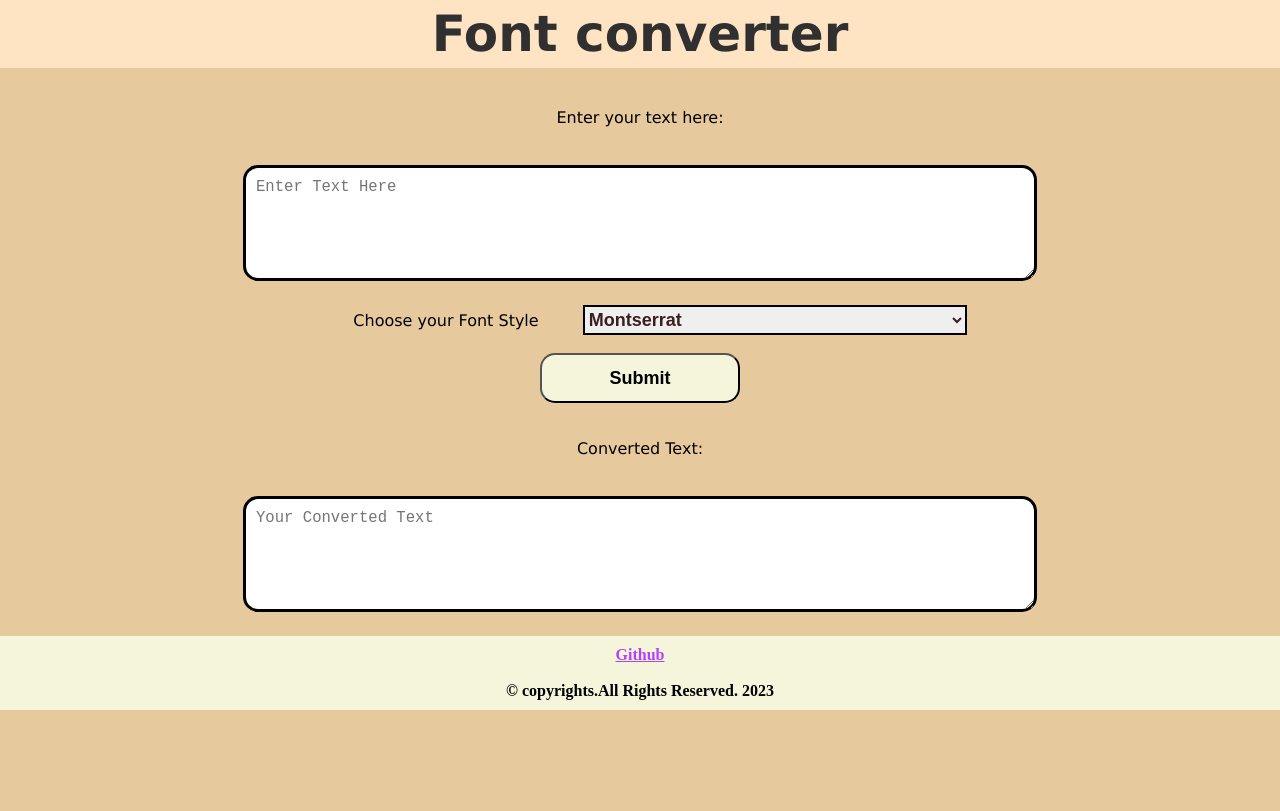
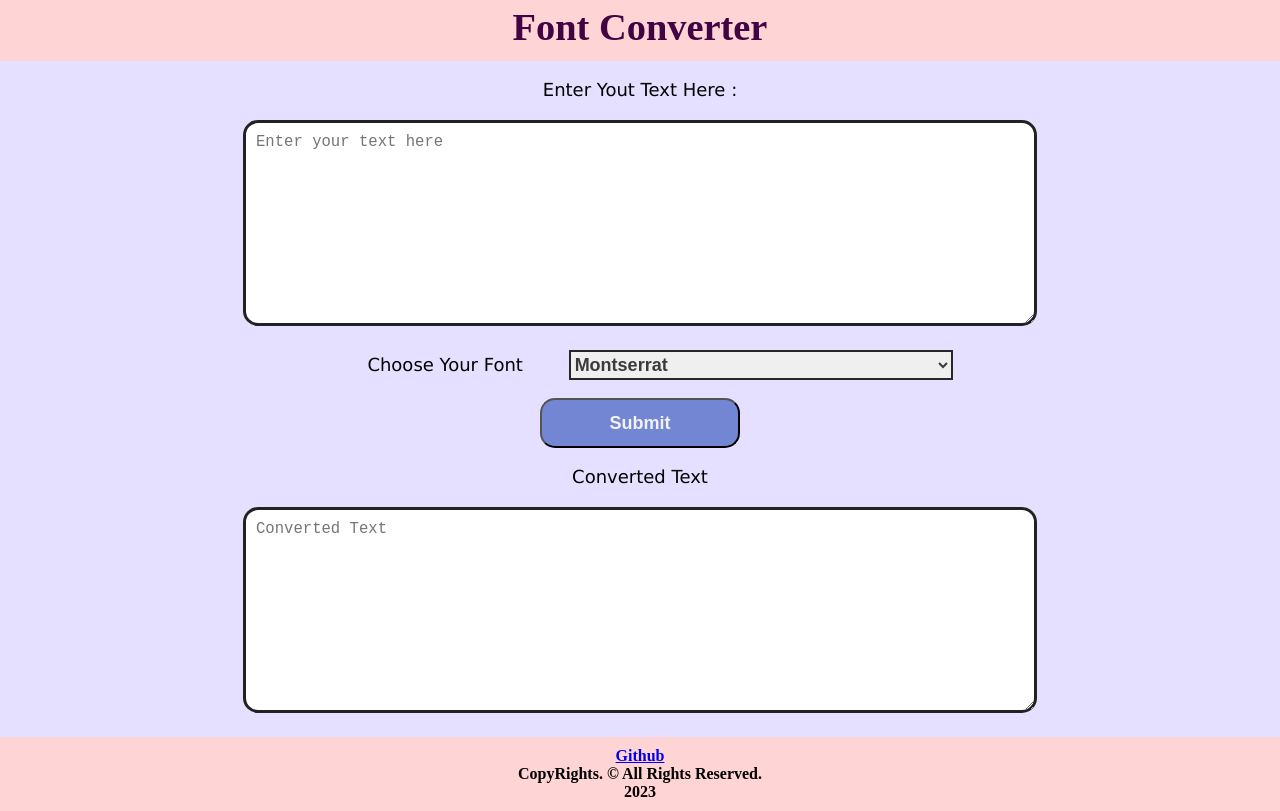
Before and after one commit to ayeshakhatoon17/font-converter, a plain HTML site: page index.html in a window 1280 px wide. Drawn offline with Linux system fonts and the light colour scheme.

Commit message:
FOnt-Converter

```diff
--- a/index.html
+++ b/index.html
@@ -9,57 +9,59 @@
 </head>
 <body>
     <div class="container">
-        <div class="head">
-            <h1> Font converter</h1>
-        </div>
-        <form onSubmit= "changeFont(event)">
-            <p> <label class="printxt" for="headlable">Enter your text here: </label></p>
-            <br>
-            <textarea id="textinput" name="textinput" rows="5" cols="43" placeholder="Enter Text Here"></textarea><br>
-            <label for="cars" class="printxt"> Choose your Font Style</label>
-
-            <select name="fonts" id="fonts">
-                <option value="'Montserrat', sans-serif;">Montserrat</option>
-                <option value="'Roboto Condensed', sans-serif;">Roboto Condensed</option>
-                <option value= "'Ubuntu', sans-serif; ">Ubuntu</option>
+       <div class="header">
+            <h1 align="center">Font Converter</h1>
+       </div> <br>
+       <form onsubmit="changeFont(event)">
+            <p><label for="text" class="text">Enter Yout Text Here : </label></p>
+            <textarea name="textinput" id="textinput" cols="40" rows="10" placeholder="Enter your text here "></textarea><br>
+            <label for="text" class="text">Choose Your Font </label>
+            <select name="font_styles" id="font_styles">
+                <option value="Montserrat">Montserrat</option>
+                <option value="Roboto Condenssed , sans-serif">Roboto Condensed , sans-serif</option>
+                <option value="Ubuntu , sans-serif">Ubuntu , sans-serif</option>
             </select>
-            <br>
-            <br>
-            <input type ="submit" value = "Submit" >
+            <br><br>
+            <input type="submit" value="Submit">
+            <br><br>
        </form>
-        <br>
-        <br>
-        <label for = "Output" class = "printxt">Converted Text: </label>
-        <br>
-        <br>
-        <textarea id = "newtext" rows ="5" cols="43" placeholder="Your Converted Text"></textarea><br>
+       <p><label for="text" class="text">Converted Text</label></p>
+       <textarea name="newText" id="newText" cols="40" rows="10" placeholder="Converted Text"></textarea>
     </div>
     <footer>
-        <a href = "https://github.com/ayeshakhatoon17" target ="_blank">Github</a><br><br>
-        &copy; copyrights.All Rights Reserved.
-        <span id = "date"></span>
+        <a class= "github" href="https://github.com/ayeshakhatoon17" target="_blank" rel="noopener noreferrer">Github</a>
+        <br>
+        <p>CopyRights. &copy; All Rights Reserved.</p>
+        <span id="date"></span> <!--span is used the divide one single line of code.-->
     </footer>
+</body>
 <script>
-    // update the date in the footer.
-    document.getElementById("date").innerText = new Date().getFullYear();
-    function changeFont(event) {
-      // prevent the page from reloading.
+    // update the date in the footer
+    document.getElementById("date").innerText=new Date().getFullYear();
+    function changeFont(event){
+        // prevent the page from reloading
         event.preventDefault();
-      //  Getting input from user text area.
-      let text = document.getElementById("textinput").value;
+
+        // Getting input from user text area
+        let text=document.getElementById("textinput").value;
+        // We are using .value to get the content inside the textarea.
         console.log(text);
-    // Gettting Font name from select Drop down menu
-      let Fontname = document.getElementById("fonts").value;
-      console.log(Fontname);
 
-      // this is the element that has the output text area.
-      let formattedtext = document.getElementById("newtext");
-      console.log(formattedtext);
+        // Getting Font Name from select Drop down menu.
+        let fontName=document.getElementById("font_styles").value;
+        console.log(fontName);
+
+        // this is the element that has the ooutput text area
+        let formatText=document.getElementById("newText");
+        // We are not using the value because we have to give the input above and it should just display.
+        console.log(formatText);
+
         // changing text of the output text area.
-      formattedtext.innerText = text;
-      // adding a font style for output text area
-      formattedtext.style.fontFamily = Fontname;
+        formatText.innerText=text;
+
+        // adding a font style for output text area.
+        formatText.style.fontFamily=fontName;
     }
 </script>
-</body>
+
 </html>
--- a/styles.css
+++ b/styles.css
@@ -1,87 +1,79 @@
-@import url('https://fonts.googleapis.com/css2?family=Montserrat:wght@300&display=swap');
-@import url('https://fonts.googleapis.com/css2?family=Roboto+Condensed:ital@1&display=swap');
+@import url('https://fonts.googleapis.com/css2?family=Roboto:ital,wght@1,900&display=swap');
+@import url('https://fonts.googleapis.com/css2?family=Montserrat:wght@600&family=Roboto:ital,wght@1,900&display=swap');
 @import url('https://fonts.googleapis.com/css2?family=Ubuntu:ital,wght@1,300&display=swap');
-/* font-family: 'Montserrat', sans-serif; */
-/* font-family: 'Roboto Condensed', sans-serif; */
-/* font-family: 'Ubuntu', sans-serif; */
+
 *{
-    margin: 0px;
-    padding: 0px;
+    margin: 0%;
+    padding: 0%;
 }
 
 body{
-   background-color:rgb(231, 201, 158);
-   justify-content: center;
-   align-items: center;
-   height: 100%;
-   text-align: center;
+    background-color: #E5E0FF;
+    text-align: center;
+    height: 100%;
+    justify-content: center;
+    align-items: center;
+}
+.header{
+    justify-content: center;
+    align-items: center;
+    text-align: center;
+    font-size: 1.5vw;
+    background-color: #FFD4D4;
+    color: rgb(66, 3, 69);
+    padding: 5px;
+    height: 4vw;
 }
 
-.head{
- justify-content: center;
- align-items: center;
- font-family: 'Lucida Sans', 'Lucida Sans Regular', 'Lucida Grande', 'Lucida Sans Unicode', Geneva, Verdana, sans-serif;
- background-color: bisque;
- font-size: 25px;
- color :rgb(49, 48, 48);
- padding: 5px;
- margin-bottom: 40px;
-}
-
-.printxt{
-    font-family:'Lucida Sans', 'Lucida Sans Regular', 'Lucida Grande', 'Lucida Sans Unicode', Geneva, Verdana, sans-serif ;
-    margin:20px;
+.text{
+    font-family: Verdana, Geneva, Tahoma, sans-serif;
+    font-size: large;
+    margin: 20px;
     padding: 20px;
 }
 
 textarea{
     width: 60vw;
-    box-shadow: #3b1e1e;
-    height:2/5fr;
-    margin:20px;
-    border:3px solid black;
+    box-shadow: #3b3b3b;
+    height: 2/5fr;
+    margin: 20px;
+    border: 3px solid rgb(34, 34, 34);
     border-radius: 15px;
-    padding:10px;
-    font-size:larger;
+    padding: 10px;
+    font-size: larger;
+
 }
 
 input[type="submit"]{
     width: 200px;
-    height:50px;
-    font-size:large;
-    padding:2px;
-    background-color: beige;
-    color:black;
+    height: 50px;
+    font-size: large;
+    padding: 2px;
+    background-color:#7286D3;
+    color: rgb(242, 242, 242);
     font-weight: bold;
     border-radius: 15px;
-    box-shadow: #3b1e1e;
+    box-shadow: #3b3b3b;
 }
-
 input[type="submit"]:hover{
-background-color: whitesmoke;
+    background-color: rgb(189, 185, 185);
+    color:#3b3b3b;
 }
-
-#fonts{
+#font_styles{
     width: 30vw;
-    height:30px;
+    height: 30px;
     font-size: large;
-    border:2px solid black;
-    color:#3b1e1e;
+    border: 2px solid rgb(40, 39, 39);
+    color: #3b3b3b;
     font-weight: bold;
 }
-
 footer{
-    left:0;
-    bottom: 0px;;
-    width:100%;
-    /* position: fixed; */
-    background-color:beige;
-    color:black;
+    left: 0;
+    bottom: 0;
+    width: 100%;
+    background-color: #FFD4D4;
+    color: black;
     text-align: center;
-    padding:10px 0;
+    padding: 10px 0;
     font-weight: bold;
 }
-
-a{
-    color:#b440fc;
-}
```
Lines whose indentation alone changed are shown as unchanged.
